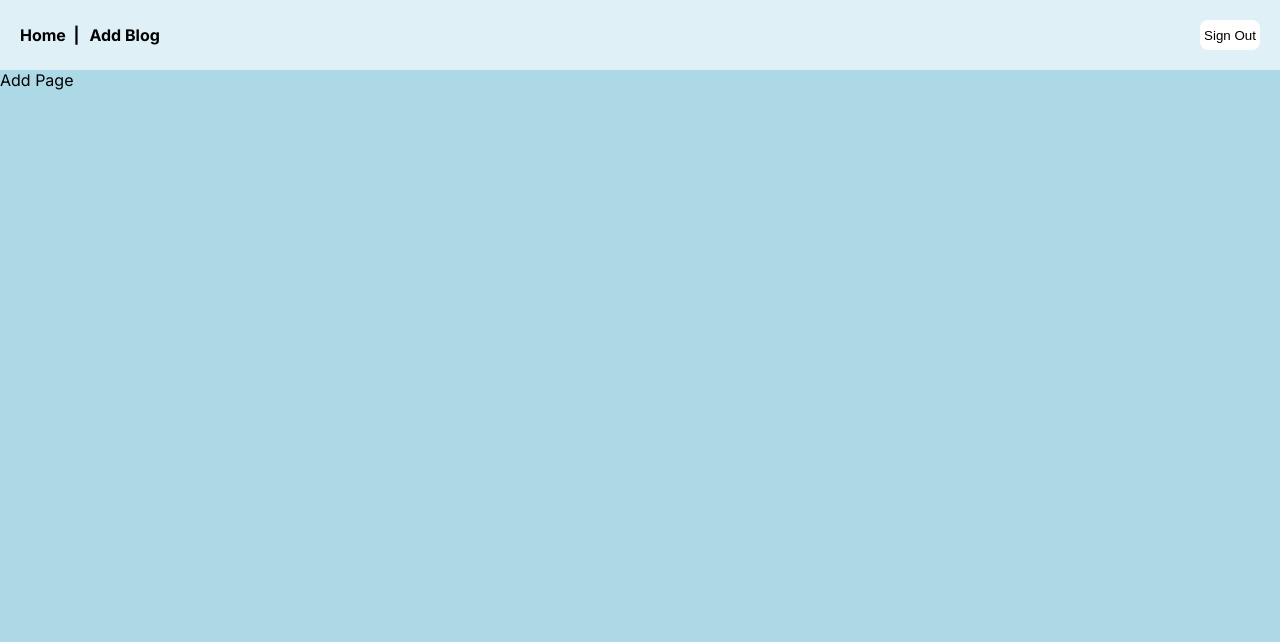
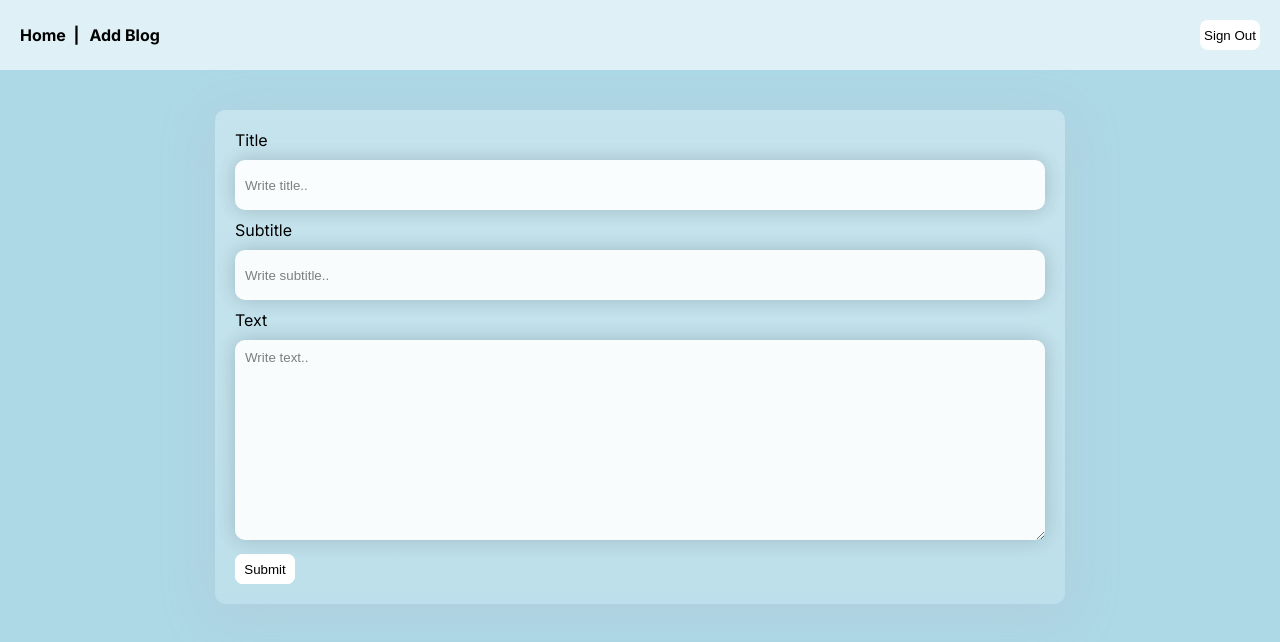
Before and after one commit to esmakovacevic/blog-app, a Next.js app: page /posts/add in a window 1280 px wide. Shown: the top 642 px of the page. Built offline with nearby package versions, Linux system fonts and the light colour scheme; no server answers.

Commit message:
post display and authorisation

```diff
--- a/src/app/globals.css
+++ b/src/app/globals.css
@@ -133,6 +133,35 @@ a {
   opacity: 0.9;
   font-family: Arial, sans-serif;
 }
+.inputAdd {
+  border-radius: 10px;
+  outline: none;
+  border: none;
+  border-color: lightgray;
+  padding: 10px;
+  height: 50px;
+  width: 810px;
+  margin-bottom: 10px;
+  margin-top: 10px;
+  box-shadow: 0 0 20px 0 rgba(0, 0, 0, 0.2);
+  opacity: 0.9;
+  font-family: Arial, sans-serif;
+}
+.input2{
+  border-radius: 10px;
+  outline: none;
+  border: none;
+  border-color: lightgray;
+  padding: 10px;
+  height: 200px;
+  width: 810px;
+  margin-bottom: 10px;
+  margin-top: 10px;
+  box-shadow: 0 0 20px 0 rgba(0,0,0,0.2);
+  opacity: 0.9;
+  font-family: Arial, sans-serif;
+
+}
 .signup {
   position: absolute;
   top: 50%;
@@ -213,3 +242,43 @@ li {
   height: 300px;
   overflow: hidden; /* or overflow: hidden; */
 }
+.addwrap{
+  background-color: rgb(252, 200, 127);
+  padding: 20px;
+  border-radius: 10px;
+
+  color: black;
+  background: linear-gradient(to bottom, rgba(255, 255, 255, 0.3), rgba(255, 255, 255, 0.2));
+  box-shadow: 0 8px 50px 0 rgba(187, 188, 202, 0.37);
+  backdrop-filter: blur(5px);
+  -webkit-backdrop-filter: blur(5px);
+  border-radius: 10px;
+
+}
+
+.mainaddwrap{
+  display: flex;
+  justify-content: center;
+  align-items: center;
+
+  padding: 40px;
+}
+
+
+.button-overlay {
+  position: absolute;
+  bottom: 0;
+  left: 0;
+  width: 100%;
+  background-color: rgba(98, 137, 211, 0.8);
+  backdrop-filter: blur(10px);
+  padding: 8px;
+  text-align: center;
+  visibility: hidden;
+  opacity: 0;
+  transition: visibility 0s, opacity 0.5s linear;
+}
+.background:hover .button-overlay {
+  visibility: visible;
+  opacity: 1;
+}
--- a/src/app/posts/[id]/page.js
+++ b/src/app/posts/[id]/page.js
@@ -29,8 +29,8 @@ const Post = ({ params }) => {
       {form.length === 0 ? (
         <p>No data found.</p>
       ) : (
-        <div>
-          <div key={form.id}>
+        <div className="mainaddwrap">
+          <div className="addwrap" key={form.id}>
             <h1>{form.title}</h1>
             <p>{form.subtitle}</p>
             <p>{form.text}</p>
--- a/src/app/posts/add/page.js
+++ b/src/app/posts/add/page.js
@@ -1,9 +1,73 @@
-const Add=()=>{
-    return(
-        <div>
-            Add Page
-        </div>
-    )
-}
+'use client'
 
-export default Add;
+import Button from "@/app/components/Button";
+import Input from "@/app/components/Input";
+import { supabase } from "@/app/lib/supabase";
+
+
+
+
+
+const handleSubmit = async (event) => {
+  event.preventDefault();
+
+  const formData = new FormData(event.target);
+  const title = formData.get("title");
+  const subtitle = formData.get("subtitle");
+  const text = formData.get("text");
+
+
+  const { insertData, insertError } = await supabase
+    .from("posts")
+    .insert({ title, subtitle, text});
+
+  if (insertError) {
+    console.error(insertError);
+    return;
+  }
+
+  console.log(insertData);
+  event.target.reset();
+  alert("Post added successfully!");
+};
+
+
+  export default function Posts() {
+    return (
+        <div className="mainaddwrap">
+      <div className="addwrap">
+        <form onSubmit={handleSubmit}>
+          <p>Title</p>
+
+          <Input
+            className="inputAdd"
+            type="text"
+            name="title"
+            placeholder="Write title.."
+          />
+          <p>Subtitle</p>
+          <Input
+            className="inputAdd"
+            type="text"
+            name="subtitle"
+            placeholder="Write subtitle.."
+          />
+          <p>Text</p>
+          <textarea
+            className="input2"
+            type="text"
+            name="text"
+            placeholder="Write text.."
+          />
+
+
+          <div className="button">
+            <Button type="submit" className="button">
+              Submit
+            </Button>
+          </div>
+        </form>
+      </div>
+      </div>
+    );
+  }
```
Also changed, not shown: src/app/page.js (+5 -7 lines), src/app/posts/page.js (+58 -5 lines), src/app/signup/page.js (+30 -5 lines).
